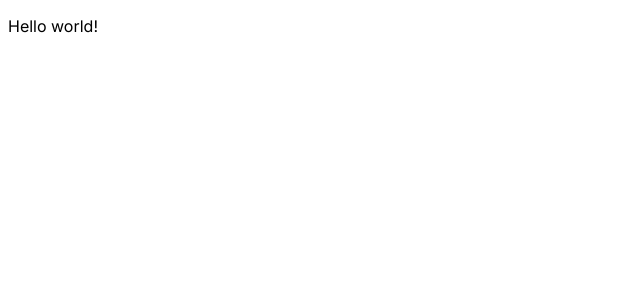
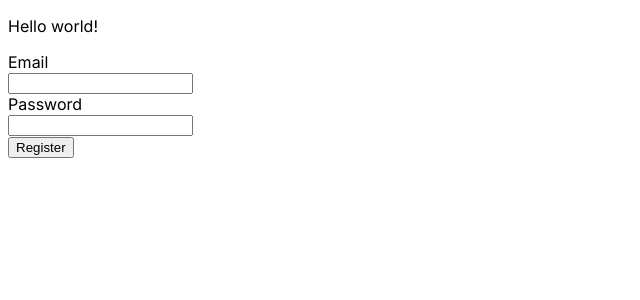
Before and after one commit to AngelPolicarpo/Blog, a Next.js app in the folder my-app/: page / in a window 1280 px wide. Shown: the top 300 px of the page, without its empty margins (0-640 px from the left). Built offline with nearby package versions, Linux system fonts and the light colour scheme.

Commit message:
New Button component

```diff
--- a/my-app/app/(site)/components/AuthForm.jsx
+++ b/my-app/app/(site)/components/AuthForm.jsx
@@ -1,10 +1,14 @@
 'use client';
 
+import Input from "@/app/components/inputs/Input";
+import Button from "@/app/components/Button";
 import { useCallback, useState } from "react";
 import { useForm } from "react-hook-form";
 
 const AuthForm = () => {
+
     const [variant, setVariant] = useState();
+
     const [isLoading, setIsLoading] = useState(false);
 
     const toggleVariant = useCallback(() => {
@@ -28,6 +32,7 @@ const AuthForm = () => {
             password: ''
         }
     });
+
     const onSubmit = (data) => {
         setIsLoading(true);
 
@@ -47,15 +52,43 @@ const AuthForm = () => {
     return (
         <div>
             <div>
-                <form onSubmit={handleSubmit(onSubmit)}
-                >
-
+                <form onSubmit={handleSubmit(onSubmit)}>
+                    {variant == 'REGISTER' && (
+                        <Input
+                            id="name"
+                            label="Name"
+                            register={register}
+                            errors={errors}
+                        />
+                    )}
+                    <Input
+                        id="email"
+                        label="Email"
+                        type="email"
+                        register={register}
+                        errors={errors}
+                    />
+                    <Input
+                        id="password"
+                        label="Password"
+                        type="password"
+                        register={register}
+                        errors={errors}
+                    />
+                    <div>
+                        <Button
+                            disabled={isLoading}
+                            fullWidth
+                            type='submit'
+                        >
+                            {variant == 'LOGIN' ? 'Sign In' : 'Register'}
+                        </Button>
+                    </div>
                 </form>
             </div>
         </div>
     )
 }
-
-// 23:49
+// https://www.youtube.com/watch?v=PGPGcKBpAk8 48:02
 
 export default AuthForm;
--- /dev/null
+++ b/my-app/app/components/Button.jsx
@@ -0,0 +1,21 @@
+const Button = ({
+    type,
+    fullWidth,
+    children,
+    onClick,
+    secondary,
+    danger,
+    disabled
+}) => {
+    return (
+        <button
+            onClick={onClick}
+            type={type}
+            disabled={disabled}
+        >
+            {children}
+        </button>
+    )
+}
+
+export default Button;
--- a/my-app/app/components/inputs/Input.jsx
+++ b/my-app/app/components/inputs/Input.jsx
@@ -1,6 +1,37 @@
-const Input = () => {
+'use client';
+
+import clsx from 'clsx';
+
+import {
+    FieldErrors,
+    FieldValues,
+    UseFormRegister
+} from 'react-hook-form';
+
+const Input = ({
+    label,
+    id,
+    type,
+    required,
+    register,
+    errors,
+    disabled
+}) => {
     return (
-       <div>I am a input!</div>  //27:32 https://www.youtube.com/watch?v=PGPGcKBpAk8
+       <div>
+            <label htmlFor={id}>
+                {label}
+            </label>
+            <div>
+                <input
+                    id={id}
+                    type={type}
+                    autoComplete={id}
+                    disabled={disabled}
+                    {...register(id, {required})}
+                />
+            </div>
+       </div>
     )
 }
 
```
